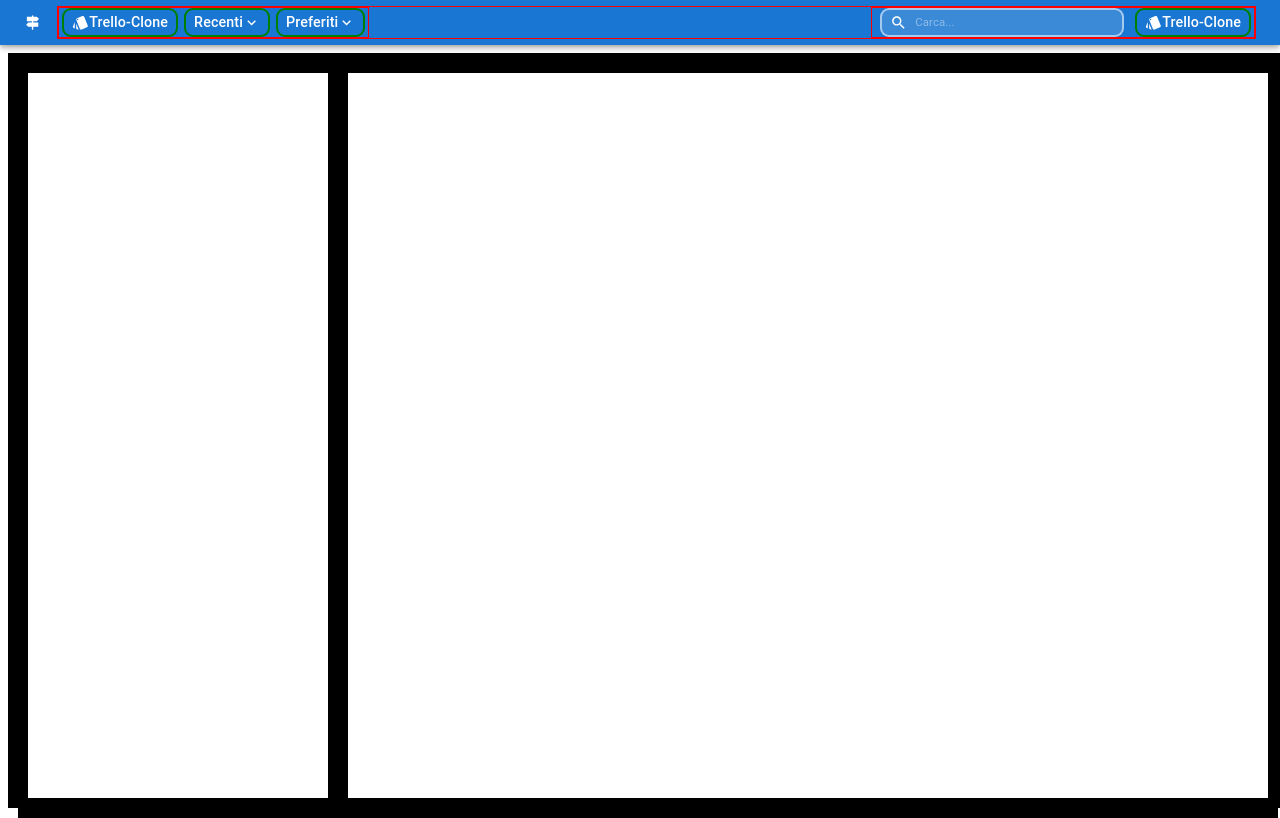
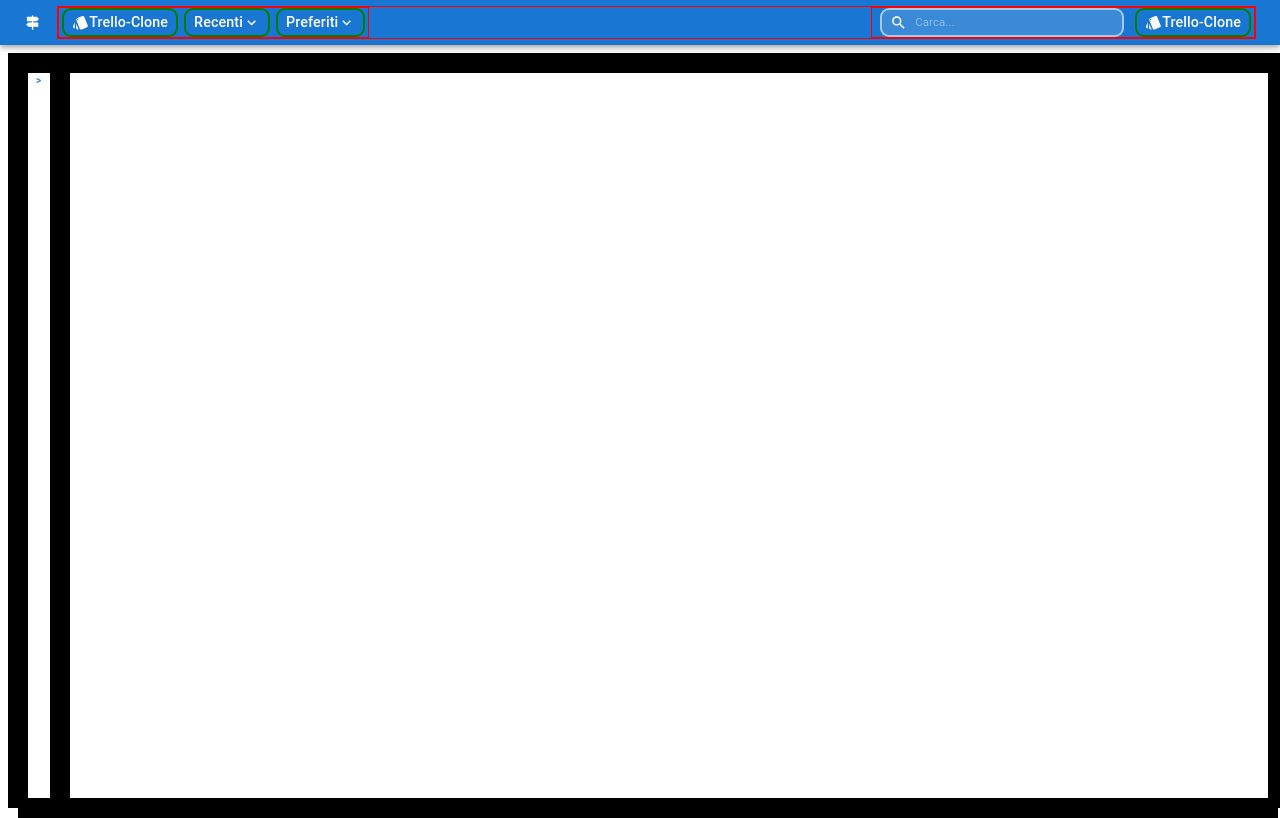
Before and after one commit to matteo9966/Trello-Clone, a React (Create React App) app: page / in a window 1280 px wide. Built offline with nearby package versions, Linux system fonts and the light colour scheme.

Commit message:
[UPDATE] drawer open and closed

```diff
--- a/src/App.tsx
+++ b/src/App.tsx
@@ -1,5 +1,6 @@
 import React from "react";
 import { Navbar } from "./components/Navbar";
+import DefaultDrawer from "./components/DefaultDrawer";
 
 function App() {
   return (
@@ -18,15 +19,8 @@ function App() {
       </div>
       <div style={{ flexGrow: 1, border: "10px solid black" }}>
         <div style={{ display: "flex", height: "100%" }}>
-          <div
-            style={{
-              minWidth: "300px",
-              border: "10px solid black",
-              height: "100%",
-            }}
-          >
-            {/* <DefaultDrawer /> */}
-          </div>
+          {<DefaultDrawer />}
+
           <div
             style={{ flexGrow: 1, border: "10px solid black", height: "100%" }}
           ></div>
--- a/src/components/DefaultDrawer/DrawerContent.tsx
+++ b/src/components/DefaultDrawer/DrawerContent.tsx
@@ -1,26 +1,27 @@
-import { Typography, List, ListItem, Button } from "@mui/material";
+import { Typography, List, ListItem, Button, Box, Avatar } from "@mui/material";
 import { Fragment } from "react";
 import FormatListBulletedIcon from "@mui/icons-material/FormatListBulleted";
 import PersonOutlineIcon from "@mui/icons-material/PersonOutline";
 import SettingsIcon from "@mui/icons-material/Settings";
+import { useDispatch } from "react-redux";
+import { closeDrawer } from "../../redux/drawerSlice";
 
 const DrawerContent = () => {
+  const dispatch = useDispatch();
+
   const workSpaceHeader = (
     <Fragment>
-      <Typography paragraph noWrap>
-        spazio di lavoro di default <Button size="small">{"<"}</Button>
+      <Avatar variant="square" sx={{ margin: 0 }}>
+        S
+      </Avatar>{" "}
+      <Typography paragraph noWrap sx={{ margin: 0 }}>
+        spazio di lavoro di default{" "}
+        <Button size="small" onClick={() => dispatch(closeDrawer())}>
+          {"<"}
+        </Button>
         <Typography variant="subtitle2">gratis</Typography>
       </Typography>
     </Fragment>
-  );
-
-  const separator = (
-    <hr
-      style={{
-        backgroundColor: "black",
-        width: "100%",
-      }}
-    />
   );
 
   const bulletinBoard = (
@@ -57,20 +58,37 @@ const DrawerContent = () => {
   );
 
   const workspace = "Viste dello spazio di lavoro";
-
+  const youreBulletinBoard = " le tue bacheche";
   return (
+    <Box
+      component="div"
+      sx={{
+        position: "absolute",
+        display: "flex",
+        flexDirection: "column",
+        top: 0,
+        left: 0,
+      }}
+    >
       <List>
         {[
           workSpaceHeader,
-        separator,
+          <hr
+            style={{
+              backgroundColor: "black",
+              width: "100%",
+            }}
+          />,
           bulletinBoard,
           members,
           settings,
           workspace,
+          youreBulletinBoard,
         ].map((itemList) => {
           return <ListItem>{itemList}</ListItem>;
         })}
       </List>
+    </Box>
   );
 };
 
--- a/src/components/DefaultDrawer/index.tsx
+++ b/src/components/DefaultDrawer/index.tsx
@@ -1,28 +1,49 @@
-// import React from "react";
-// import { Drawer, Box, Button } from "@mui/material";
-// import DrawerContent from "./DrawerContent";
-// import { useDispatch, useSelector } from "react-redux";
-// import { bindActionCreators } from "redux";
-// import { activeDrawer } from "./logic";
-// import { State } from "../../state/reducers/index";
+import { Box, Button } from "@mui/material";
+import DrawerContent from "./DrawerContent";
+import { useDispatch, useSelector } from "react-redux";
+import { storeDispatch, RootState } from "../../redux/store";
+import { closeDrawer, openDrawer } from "../../redux/drawerSlice";
 
-// const DefaultDrawer = () => {
+const DefaultDrawer = () => {
+  const drawerState = useSelector((state: RootState) => state.drawer);
+  const dispatch = useDispatch();
 
-//   const actions = bindActionCreators({ activeDrawer }, useDispatch());
-//   const drawerIsOpen = useSelector((state: State) => state.drawer);
+  return (
+    <Box
+      component="div"
+      sx={{
+        display: "flex",
+        minWidth: drawerState ? "300px" : "15px",
+        height: "100%",
+        border: "10px solid black",
+        transition: "min-width 0.5s ease 0s",
+      }}
+    >
+      {" "}
+      <Box
+        component="div"
+        sx={{
+          flexGrow: 1,
+          height: "100%",
+          maxWidth: "100%",
+          overflow: "hidden",
+          position: "relative",
+        }}
+      >
+        {<DrawerContent />}
+      </Box>
+      {drawerState === false ? (
+        <Button
+          onClick={() => dispatch(openDrawer())}
+          style={{ minWidth: "7px", height: "2%" }}
+        >
+          {">"}
+        </Button>
+      ) : (
+        ""
+      )}
+    </Box>
+  );
+};
 
-//   return (
-//     <Box>
-//       <Button size="small" onClick={() => actions.activeDrawer()}>
-//         {">"}
-//       </Button>
-//       <Drawer anchor="left" open={drawerIsOpen}>
-//         <DrawerContent />
-//       </Drawer>
-//     </Box>
-//   );
-// };
-
-// export default DefaultDrawer;
-
-export {}
+export default DefaultDrawer;
--- a/src/redux/drawerSlice.ts
+++ b/src/redux/drawerSlice.ts
@@ -4,11 +4,11 @@ const drawerSlice = createSlice({
   name: "drawer",
   initialState: false,
   reducers: {
-    closeDrawer: (state, action) => {
-      state = false;
+    closeDrawer: () => {
+      return false;
     },
-    openDrawer: (state, action) => {
-      state = true;
+    openDrawer: () => {
+      return true;
     },
   },
 });
```
Lines whose indentation alone changed are shown as unchanged.
